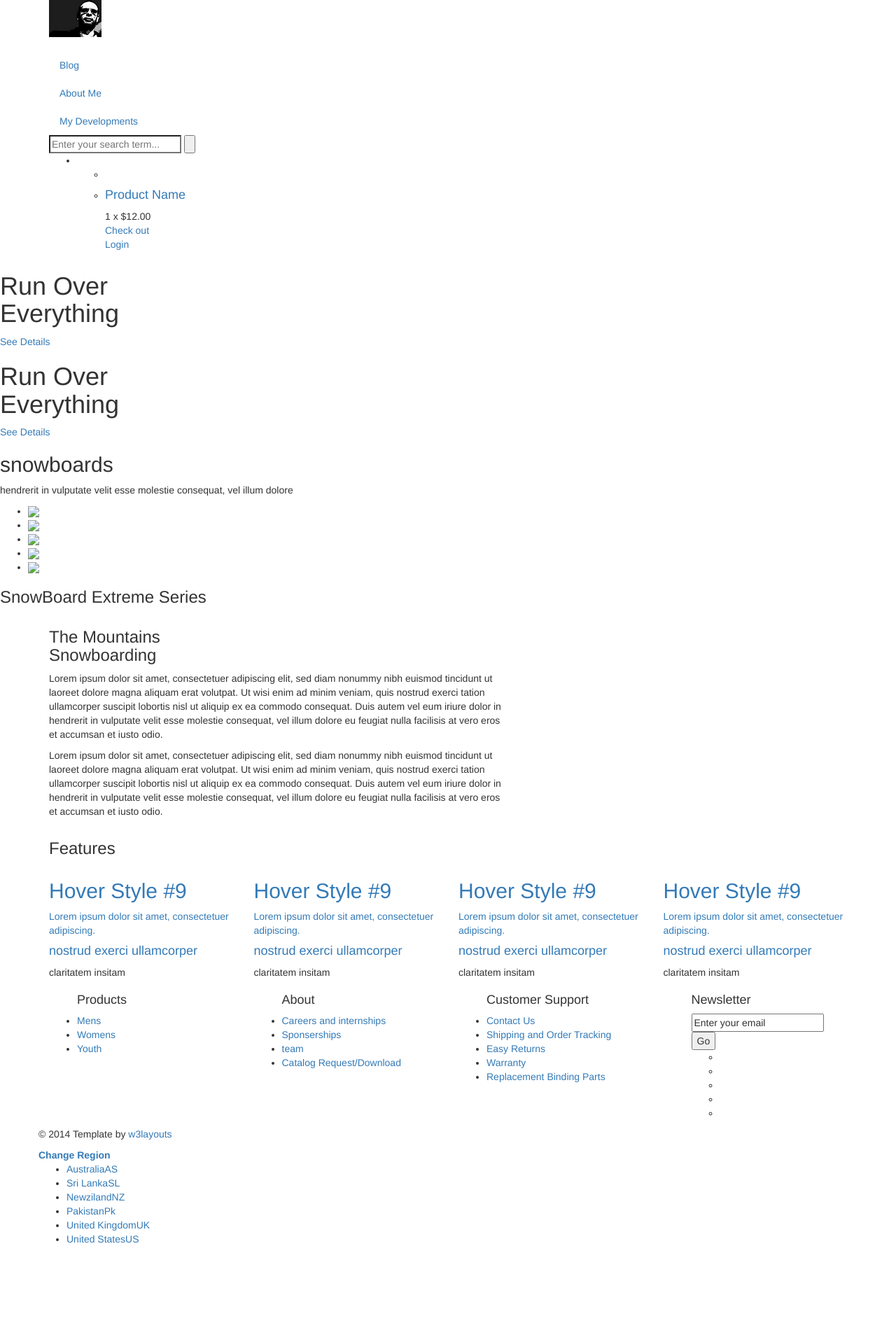
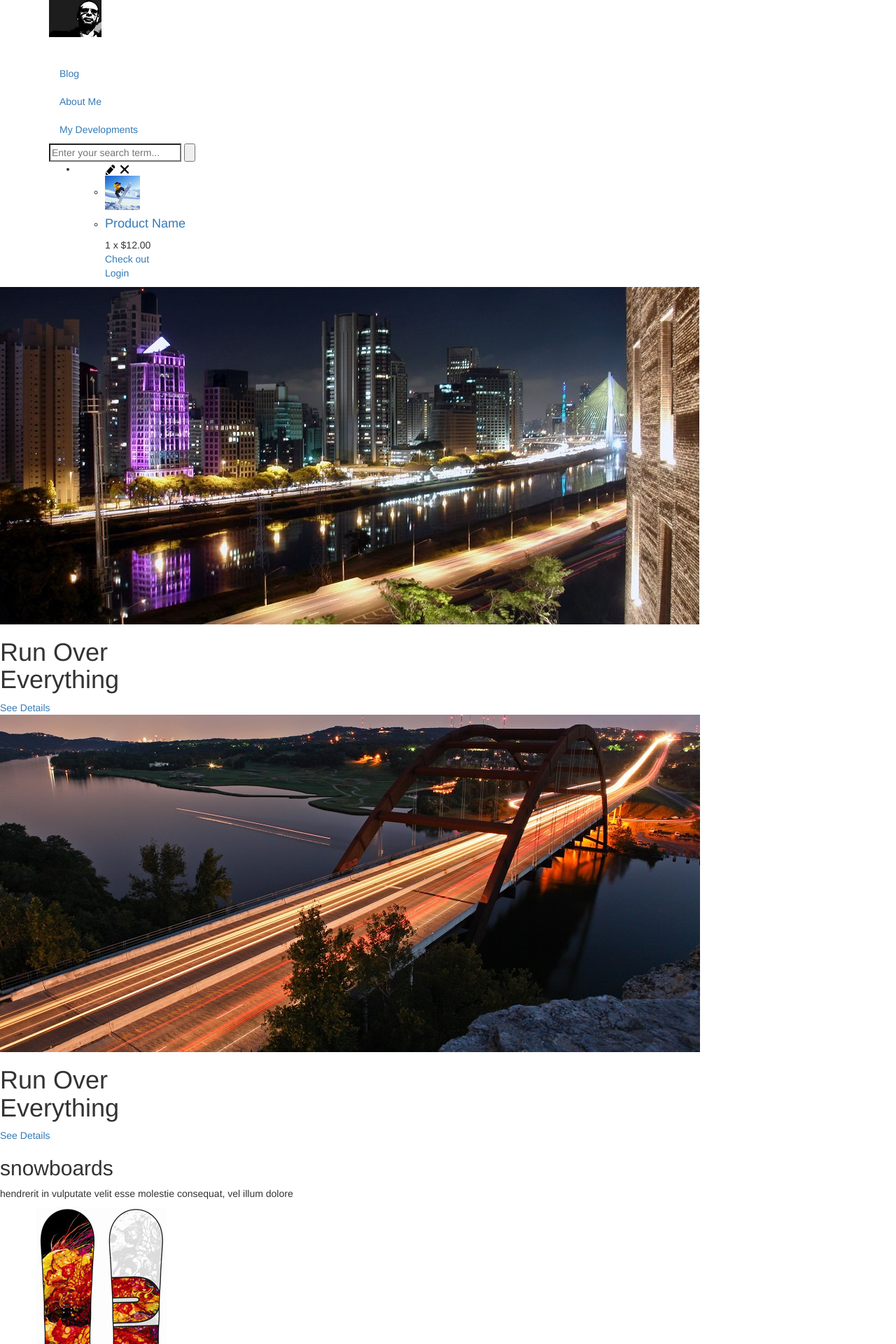
Before and after one commit to RogerioDosSantos/RogerioDosSantos.github.io, a Jekyll site: the page built from about.md, in a window 1280 px wide. Shown: the top 1920 px of the page at 70% size. Built offline with Jekyll 4.4.1, drawn with Linux system fonts in a browser that asks for light colours; nearby versions of some CDN libraries; library files that are not in the unit come from our copies; before the commit the page ends 1800 px from its top, so only the background shows below that.

Commit message:
Replaced all Images Urls

```diff
--- a/_layouts/default.html
+++ b/_layouts/default.html
@@ -60,7 +60,7 @@
                     <a href="index.html"><img src="{{ site.baseurl }}/images/logo.png" alt=""/></a>
                  </div>
                  <div class="menu">
-                      <a class="toggleMenu" href="#"><img src="images/nav.png" alt="" /></a>
+                      <a class="toggleMenu" href="#"><img src="{{ site.baseurl }}/images/nav.png" alt="" /></a>
                         <ul class="nav" id="nav">
                             <li><a href="shop.html">Blog</a></li>
                             <li><a href="experiance.html">About Me</a></li>
@@ -94,11 +94,11 @@
 							<a class="active-icon c1" href="#"> </a>
 							<ul class="sub-icon1 list">
 								<div class="product_control_buttons">
-									<a href="#"><img src="images/edit.png" alt=""/></a>
-									<a href="#"><img src="images/close_edit.png" alt=""/></a>
+									<a href="#"><img src="{{ site.baseurl }}/images/edit.png" alt=""/></a>
+									<a href="#"><img src="{{ site.baseurl }}/images/close_edit.png" alt=""/></a>
 								</div>
 								<div class="clear"></div>
-								<li class="list_img"><img src="images/1.jpg" alt=""/></li>
+								<li class="list_img"><img src="{{ site.baseurl }}/images/1.jpg" alt=""/></li>
 								<li class="list_desc"><h4><a href="#">Product Name</a></h4>
 									<span class="actual">1 x $12.00</span></li>
 									<div class="login_buttons">
@@ -122,7 +122,7 @@
      <div class="slider_container">
         <div class="slide">
             <!-- Slide image -->
-           <img src="images/slider1.jpg" class="img-responsive" alt=""/>
+           <img src="{{ site.baseurl }}/images/slider1.jpg" class="img-responsive" alt=""/>
             <!-- /Slide image -->
             <!-- Texts container -->
             <div class="slide_content">
@@ -137,7 +137,7 @@
         </div>
         <!-- /Duplicate to create more slides -->
         <div class="slide">
-           <img src="images/slider2.jpg" class="img-responsive" alt=""/>
+           <img src="{{ site.baseurl }}/images/slider2.jpg" class="img-responsive" alt=""/>
             <div class="slide_content">
                 <div class="slide_content_wrap">
                     <h1 class="title">Run Over<br>Everything</h1>
@@ -159,11 +159,11 @@
         <p>hendrerit in vulputate velit esse molestie consequat, vel illum dolore</p>
         <div class="close_but"><i class="close1"> </i></div>
             <ul id="flexiselDemo3">
-            <li><img src="images/board1.jpg" /></li>
-            <li><img src="images/board2.jpg" /></li>
-            <li><img src="images/board3.jpg" /></li>
-            <li><img src="images/board4.jpg" /></li>
-            <li><img src="images/board5.jpg" /></li>
+            <li><img src="{{ site.baseurl }}/images/board1.jpg" /></li>
+            <li><img src="{{ site.baseurl }}/images/board2.jpg" /></li>
+            <li><img src="{{ site.baseurl }}/images/board3.jpg" /></li>
+            <li><img src="{{ site.baseurl }}/images/board4.jpg" /></li>
+            <li><img src="{{ site.baseurl }}/images/board5.jpg" /></li>
         </ul>
     <h3>SnowBoard Extreme Series</h3>
         <script type="text/javascript">
@@ -214,7 +214,7 @@
               <div class="row">
                 <div class="col-md-3 top_box">
                   <div class="view view-ninth"><a href="single.html">
-                    <img src="images/pic1.jpg" class="img-responsive" alt=""/>
+                    <img src="{{ site.baseurl }}/images/pic1.jpg" class="img-responsive" alt=""/>
                     <div class="mask mask-1"> </div>
                     <div class="mask mask-2"> </div>
                       <div class="content">
@@ -228,7 +228,7 @@
                 </div>
                 <div class="col-md-3 top_box">
                     <div class="view view-ninth"><a href="single.html">
-                    <img src="images/pic2.jpg" class="img-responsive" alt=""/>
+                    <img src="{{ site.baseurl }}/images/pic2.jpg" class="img-responsive" alt=""/>
                     <div class="mask mask-1"> </div>
                     <div class="mask mask-2"> </div>
                       <div class="content">
@@ -241,7 +241,7 @@
                 </div>
                 <div class="col-md-3 top_box">
                     <div class="view view-ninth"><a href="single.html">
-                    <img src="images/pic3.jpg" class="img-responsive" alt=""/>
+                    <img src="{{ site.baseurl }}/images/pic3.jpg" class="img-responsive" alt=""/>
                     <div class="mask mask-1"> </div>
                     <div class="mask mask-2"> </div>
                       <div class="content">
@@ -254,7 +254,7 @@
                 </div>
                 <div class="col-md-3 top_box1">
                     <div class="view view-ninth"><a href="single.html">
-                    <img src="images/pic4.jpg" class="img-responsive" alt=""/>
+                    <img src="{{ site.baseurl }}/images/pic4.jpg" class="img-responsive" alt=""/>
                     <div class="mask mask-1"> </div>
                     <div class="mask mask-2"> </div>
                       <div class="content">
@@ -326,12 +326,12 @@
                     <dt><a href="#"><span>Change Region</span></a></dt>
                     <dd>
                         <ul>
-                            <li><a href="#">Australia<img class="flag" src="images/as.png" alt="" /><span class="value">AS</span></a></li>
-                            <li><a href="#">Sri Lanka<img class="flag" src="images/srl.png" alt="" /><span class="value">SL</span></a></li>
-                            <li><a href="#">Newziland<img class="flag" src="images/nz.png" alt="" /><span class="value">NZ</span></a></li>
-                            <li><a href="#">Pakistan<img class="flag" src="images/pk.png" alt="" /><span class="value">Pk</span></a></li>
-                            <li><a href="#">United Kingdom<img class="flag" src="images/uk.png" alt="" /><span class="value">UK</span></a></li>
-                            <li><a href="#">United States<img class="flag" src="images/us.png" alt="" /><span class="value">US</span></a></li>
+                            <li><a href="#">Australia<img class="flag" src="{{ site.baseurl }}/images/as.png" alt="" /><span class="value">AS</span></a></li>
+                            <li><a href="#">Sri Lanka<img class="flag" src="{{ site.baseurl }}/images/srl.png" alt="" /><span class="value">SL</span></a></li>
+                            <li><a href="#">Newziland<img class="flag" src="{{ site.baseurl }}/images/nz.png" alt="" /><span class="value">NZ</span></a></li>
+                            <li><a href="#">Pakistan<img class="flag" src="{{ site.baseurl }}/images/pk.png" alt="" /><span class="value">Pk</span></a></li>
+                            <li><a href="#">United Kingdom<img class="flag" src="{{ site.baseurl }}/images/uk.png" alt="" /><span class="value">UK</span></a></li>
+                            <li><a href="#">United States<img class="flag" src="{{ site.baseurl }}/images/us.png" alt="" /><span class="value">US</span></a></li>
                         </ul>
                      </dd>
                   </dl>
```
